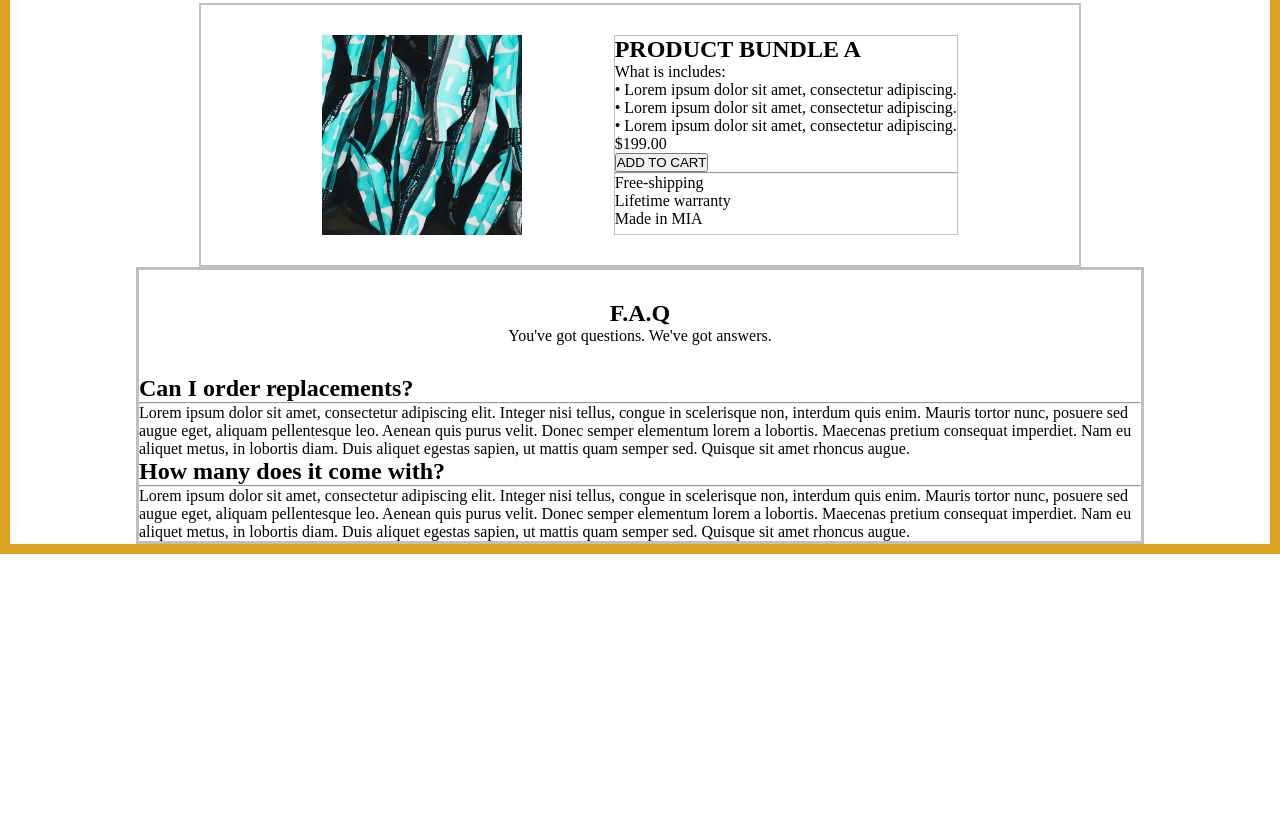
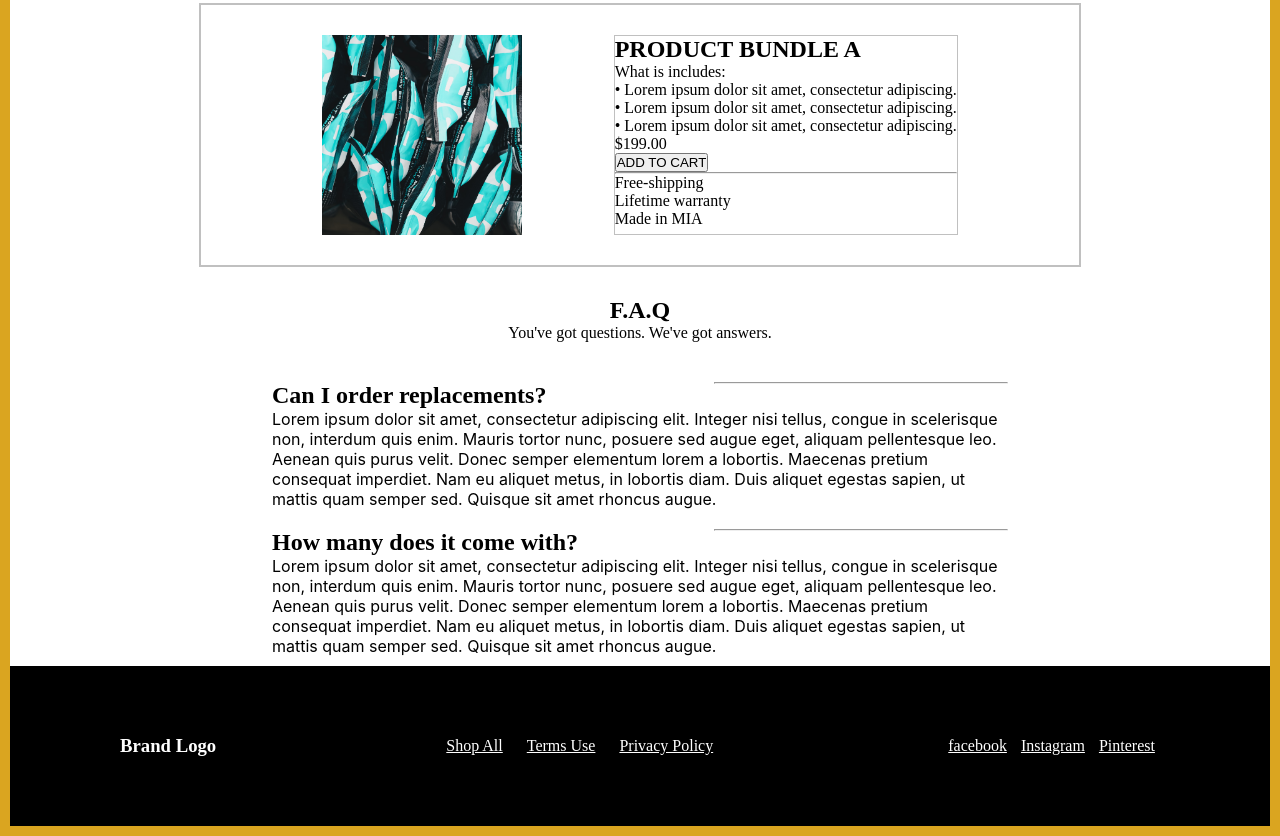
Before and after one commit to tareq112/HTML-various, a plain HTML site: page Fitness-Product-Bundle-Page/index.html in a window 1280 px wide. Shown: the part 3023-3859 px from the top of the page. Before the commit the page ends 3577 px from the top, so only its background shows below. Drawn offline with Linux system fonts and the light colour scheme.

Commit message:
fitness website ongoing

```diff
--- a/Fitness-Product-Bundle-Page/index.html
+++ b/Fitness-Product-Bundle-Page/index.html
@@ -217,7 +217,7 @@
                             <h2>Can I order replacements?</h2>
                         </div>
                         <div class="faq_1_head_hr">
-                            <hr>
+                            <hr >
                         </div>
                     </div>
                     <div class="faq_1_body">
@@ -254,7 +254,24 @@
         </div>
 
         <div class="footer">
+            <div class="footerlogo">
+                <h3>Brand Logo</h3>
+            </div>
+            <div class="footeritem">
+                <ul>
+                    <li><a href="">Shop All</a></li>
+                    <li><a href="">Terms Use</a></li>
+                    <li><a href="">Privacy Policy</a></li>
+                </ul>
+            </div>
+            <div class="socialMedia">
+                <ul>
+                    <li><a href="">facebook</a></li>
+                    <li><a href="">Instagram</a></li>
+                    <li><a href="">Pinterest</a></li>
+                </ul>
 
+            </div>
         </div>
     </div>
 </body>
--- a/Fitness-Product-Bundle-Page/style.css
+++ b/Fitness-Product-Bundle-Page/style.css
@@ -278,10 +278,70 @@
     justify-content: center;
 }
 .sub_faq{
-    width: 80%;
-    border: 3px solid silver;
+    width: 60%;
+    /* border: 3px solid silver; */
+}
+.faq_1,
+.faq_2{
+    padding: 10px;
 }
 .faq_head{
     text-align: center;
     padding: 30px;
 }
+.faq_1_head,
+.faq_2_head{
+    display: flex;
+    /* border: 1px solid red; */
+}
+.faq_1_head_text,
+.faq_2_head_text{
+    /* border: 1px solid red; */
+    width: 60%;
+
+}
+.faq_1_head_hr,
+.faq_2_head_hr{
+    /* border: 1px solid red; */
+    width: 40%;
+}
+
+
+.faq_1_body
+.faq_2_body{
+    border: 1px solid red;
+    text-align: justify;
+
+}
+.faq_1_body p,
+.faq_2_body p{
+    font-family: -apple-system, BlinkMacSystemFont, 'Segoe UI', Roboto, Oxygen, Ubuntu, Cantarell, 'Open Sans', 'Helvetica Neue', sans-serif;
+
+}
+
+
+/* ----footer div---- */
+.footer{
+    display: flex;
+    justify-content: space-around;
+    align-items: center;
+    height: 20vh;
+    background: black;
+    color: #fff;
+}
+.footeritem ul li{
+    display: inline;
+    padding: 0 10px;
+
+}
+.footeritem ul li a{
+    color: #fff;
+}
+
+.socialMedia ul li{
+    display: inline;
+    padding: 0 5px;
+}
+.socialMedia ul li a{
+    color: #fff;
+}
```
